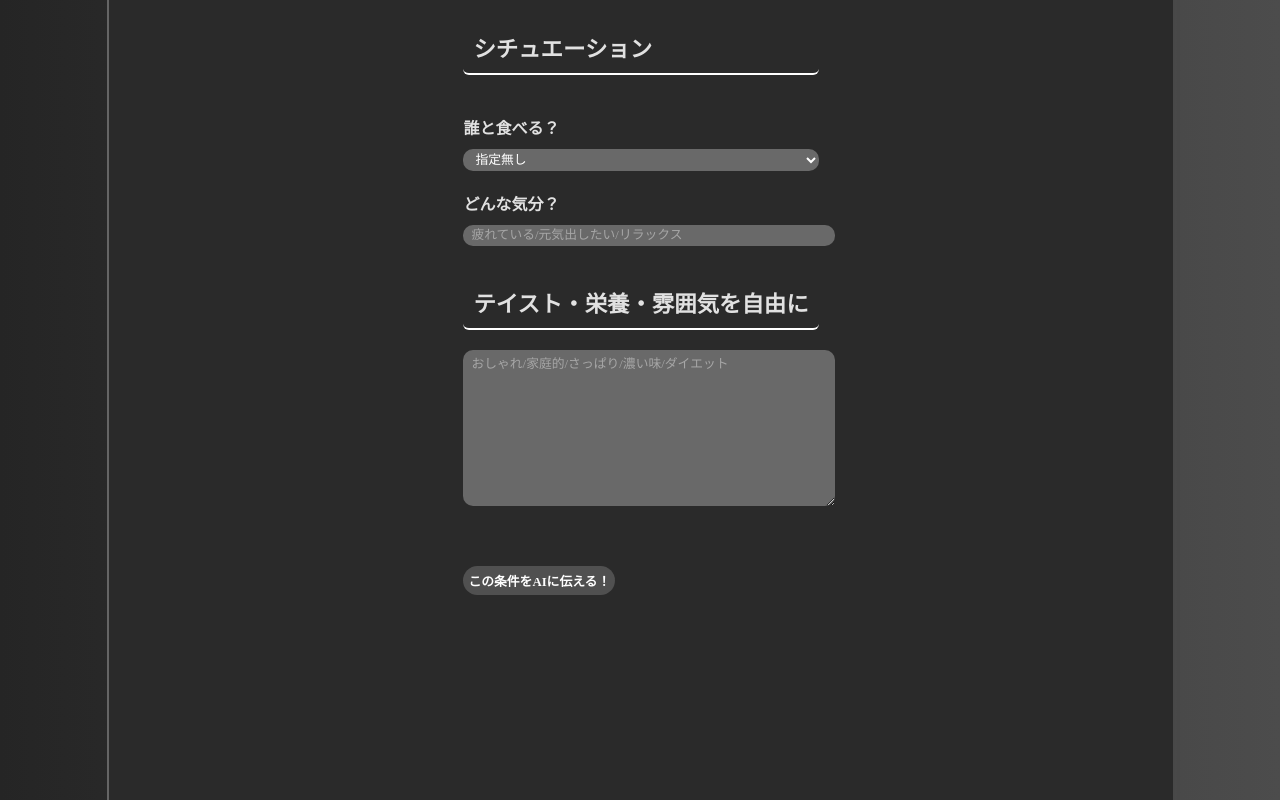
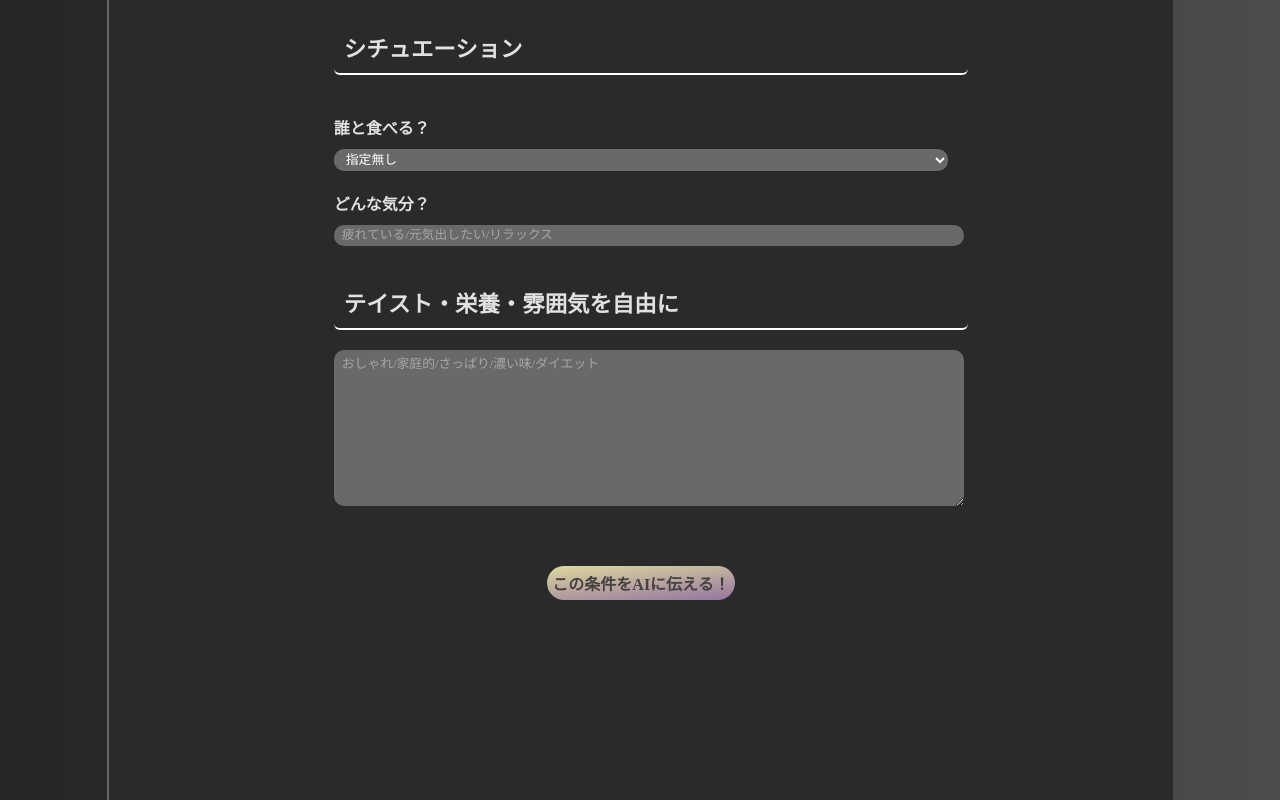
Before and after one commit to fuyuki369/N2React-app-plusAI, a React (Vite) app in the folder FrontEnd/my-app/: page /cooking in a window 1280 px wide. Shown: the part 1912-2712 px from the top of the page. Built offline with nearby package versions, Linux system fonts and the light colour scheme.

Commit message:
条件入力部分のレイアウト改善

```diff
--- a/FrontEnd/my-app/src/pages/CookingAssistance/cooking.css
+++ b/FrontEnd/my-app/src/pages/CookingAssistance/cooking.css
@@ -88,7 +88,7 @@
 /*条件入力部分*/
 .input-area{
     padding: 20px;
-    width: 100%;
+    width: 60%;
     display: flex;
     flex-flow: column;
     align-items: center;
@@ -101,16 +101,21 @@
     padding: 10px;
     margin-bottom: 40px;
     border-bottom: solid 2px rgb(255, 255, 255);
-    align-items: start;
+    text-align: center;
     border-radius: 6px;
 }
 
 .input-area h4 {
     font-size: 1.4rem;
+    width: 100%;
     padding: 10px;
     margin-top: 30px;
     border-bottom: solid 2px rgb(255, 255, 255);
     border-radius: 6px;
+}
+
+.input-conditions{
+    width: 100%;
 }
 
 .selection {
@@ -129,6 +134,7 @@
     background-color: rgb(105, 105, 105);
     color: rgb(255, 255, 255);
     border: none;
+    outline: none; /*フォーカス時の枠線を無くす*/
     border-radius: 10px;
     width: 100%;
     padding: 3px 8px;
@@ -144,14 +150,16 @@
 }
 
 .submit-area {
-    display: flex;
+    display: block;
     margin-top: 60px;
 }
 
 .submit-btn {
-    background-color: rgb(80, 80, 80);
-    color: rgb(255, 255, 255);
-    font-size: 0.8rem;
+    background: linear-gradient(174deg, rgb(222, 217, 158), rgb(148, 117, 160));
+    display: block;
+    margin: 0 auto;
+    color: rgb(70, 64, 64);
+    font-size: 1rem;
     font-weight: bold;
     padding: 5px;
     border: none;
```
